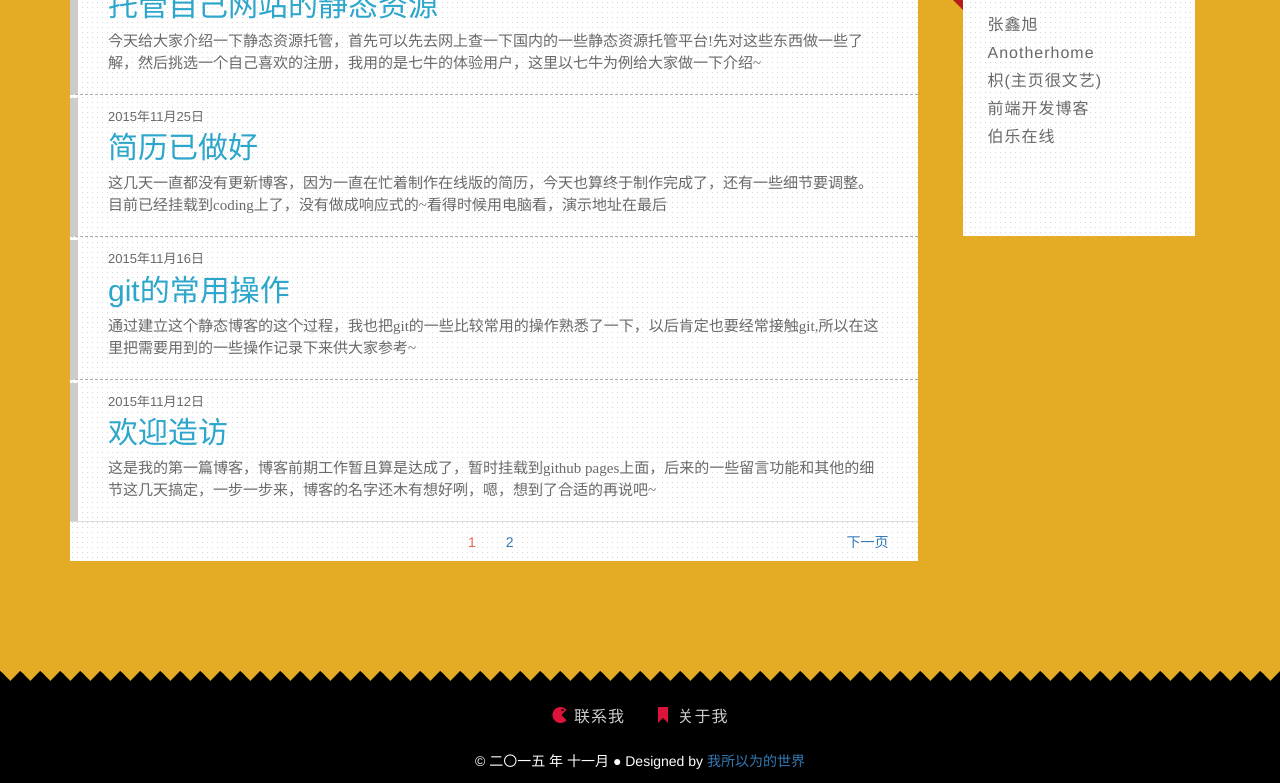
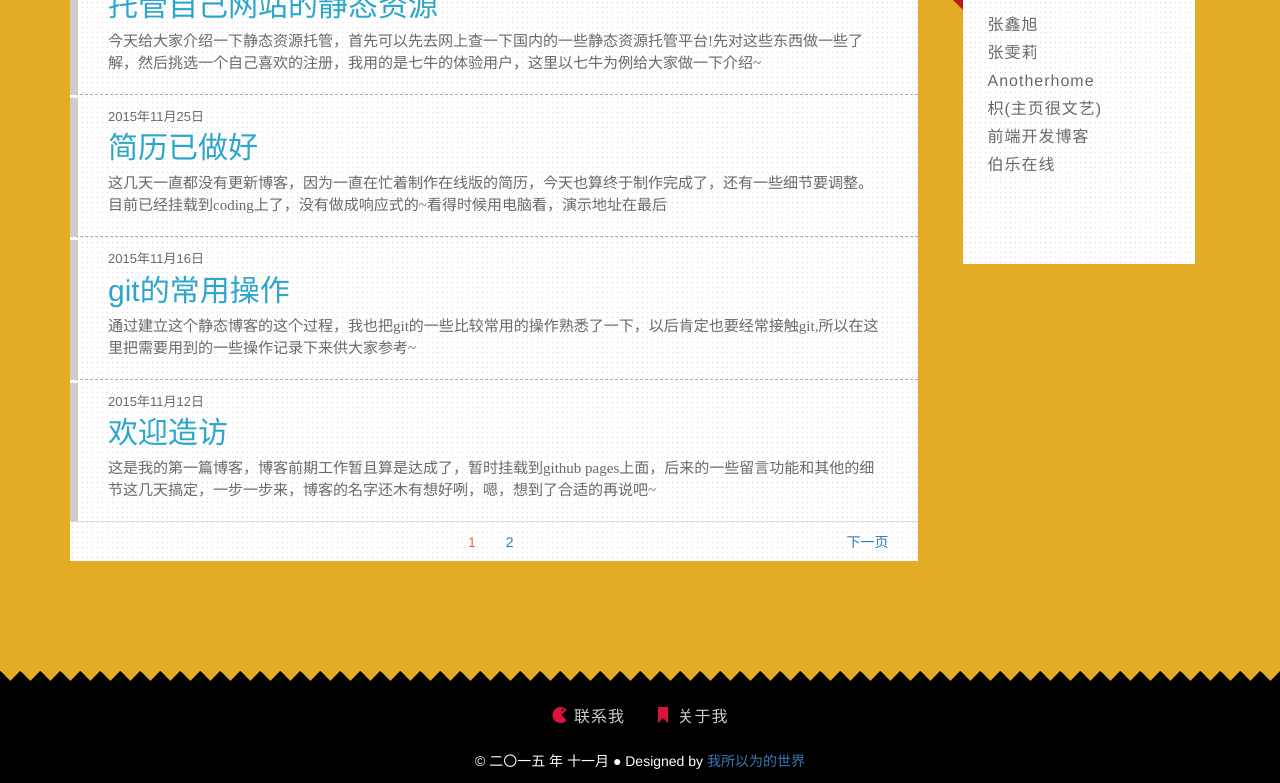
Before and after one commit to momeakl/momeakl.github.io, a Jekyll site: the page built from index.html, in a window 1280 px wide, cut to the strip 402-1185 px from the top of the page. Built offline with Jekyll 4.4.1, drawn with Linux system fonts in a browser that asks for light colours; nearby versions of some CDN libraries; some web fonts are replaced; the list of posts is cut into pages by our own code; comment, search, counter and statistics services are not loaded; a style sheet for code colours, icons or effects is not loaded.

Commit message:
add the link of zhangwenli

```diff
--- a/index.html
+++ b/index.html
@@ -115,6 +115,7 @@ layout: default
                 <div class="cate-list-link">
                     <ul>
                        <li><a href="http://www.zhangxinxu.com/" target="_blank">张鑫旭</a></li>
+                       <li><a href="http://zhangwenli.com/blog/" target="_blank">张雯莉</a></li>
                         <li><a href="https://www.anotherhome.net">Anotherhome</a></li>
                         <li><a href="http://fiona23.github.io/">枳(主页很文艺)</a></li>
                         <li><a href="http://caibaojian.com/" target="_blank">前端开发博客</a></li>
```
